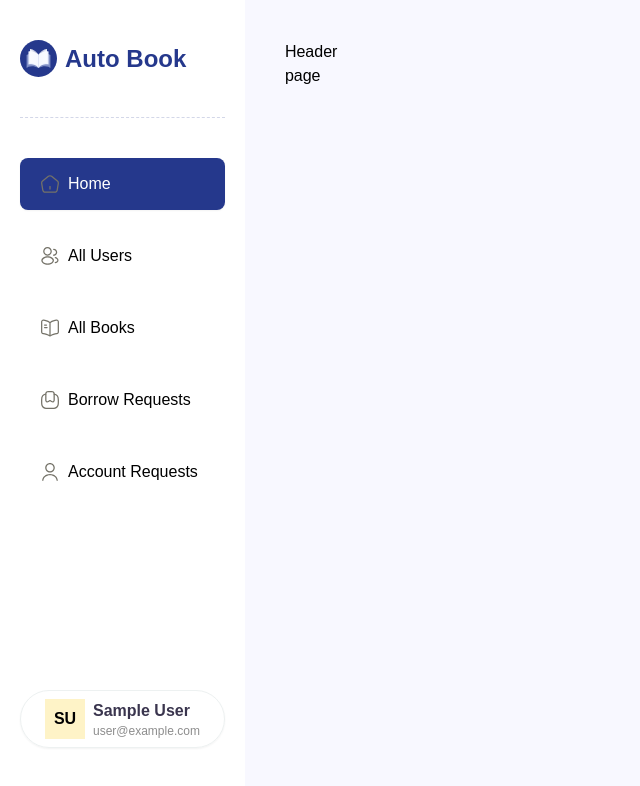
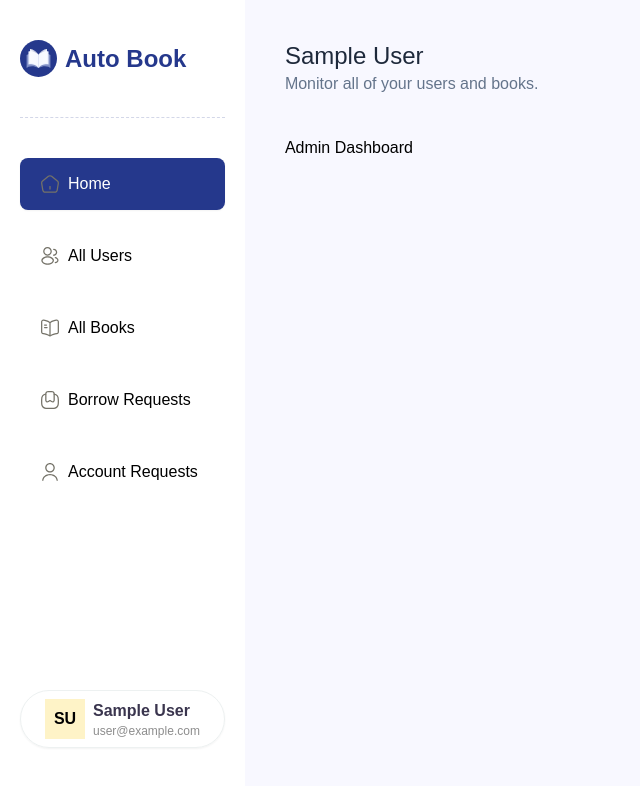
Before and after one commit to Timetraveler06/auto_book, a Next.js app: page /admin in a window 1280 px wide. Shown: the top 786 px of the page, without its empty margins (0-640 px from the left). Built offline with nearby package versions, Linux system fonts and the light colour scheme; no server answers; sample sign-in values are in the browser's storage; a web font is replaced by a local one.

Commit message:
Admin Books page

```diff
--- /dev/null
+++ b/app/admin/books/new/page.tsx
@@ -0,0 +1,15 @@
+import { Button } from '@/components/ui/button'
+import Link from 'next/link'
+import React from 'react'
+
+const page = () => {
+  return (
+    <>
+        <Button asChild className='back-btn'>
+            <Link href="/admin/books">Go Back</Link>
+        </Button>
+    </>
+  )
+}
+
+export default page
--- /dev/null
+++ b/app/admin/books/page.tsx
@@ -0,0 +1,28 @@
+import { Button } from '@/components/ui/button'
+import Link from 'next/link'
+import React from 'react'
+
+const page = () => {
+  return (
+    <section className='w-full rounded-2xl bg-white p-7'>
+
+        <div className='flex flex-wrap items-center justify-between gap-2'>
+
+            <h2 className='text-xl font-semibold'> All Books</h2>
+
+            <Button className='bg-primary-admin ' asChild>
+                <Link href="/admin/books/new" className='text-light-100 ' >
+                     + Create a New Book
+                </Link>
+            </Button>
+        </div>
+
+
+        <div className='mt-7 w-full overflow-hidden'>
+
+        </div>
+    </section>
+  )
+}
+
+export default page
--- a/app/admin/page.tsx
+++ b/app/admin/page.tsx
@@ -2,7 +2,7 @@
 
  const page = () => {
    return (
-     <div>page</div>
+     <div>Admin Dashboard</div>
    )
  }
 
--- a/components/admin/Header.tsx
+++ b/components/admin/Header.tsx
@@ -3,7 +3,19 @@ import React from 'react'
 
 const Header = ({session}: {session:Session}) => {
   return (
-    <div>Header</div>
+    <header className='admin-header'>
+
+        <div>
+
+            <h2 className='text-dark-400 text-semibold text-2xl'>{session?.user?.name}</h2>
+            <p className='text-slate-500 text-base'>
+                Monitor all of your users and books.
+            </p>
+        </div>
+
+
+
+    </header>
   )
 }
 
```
